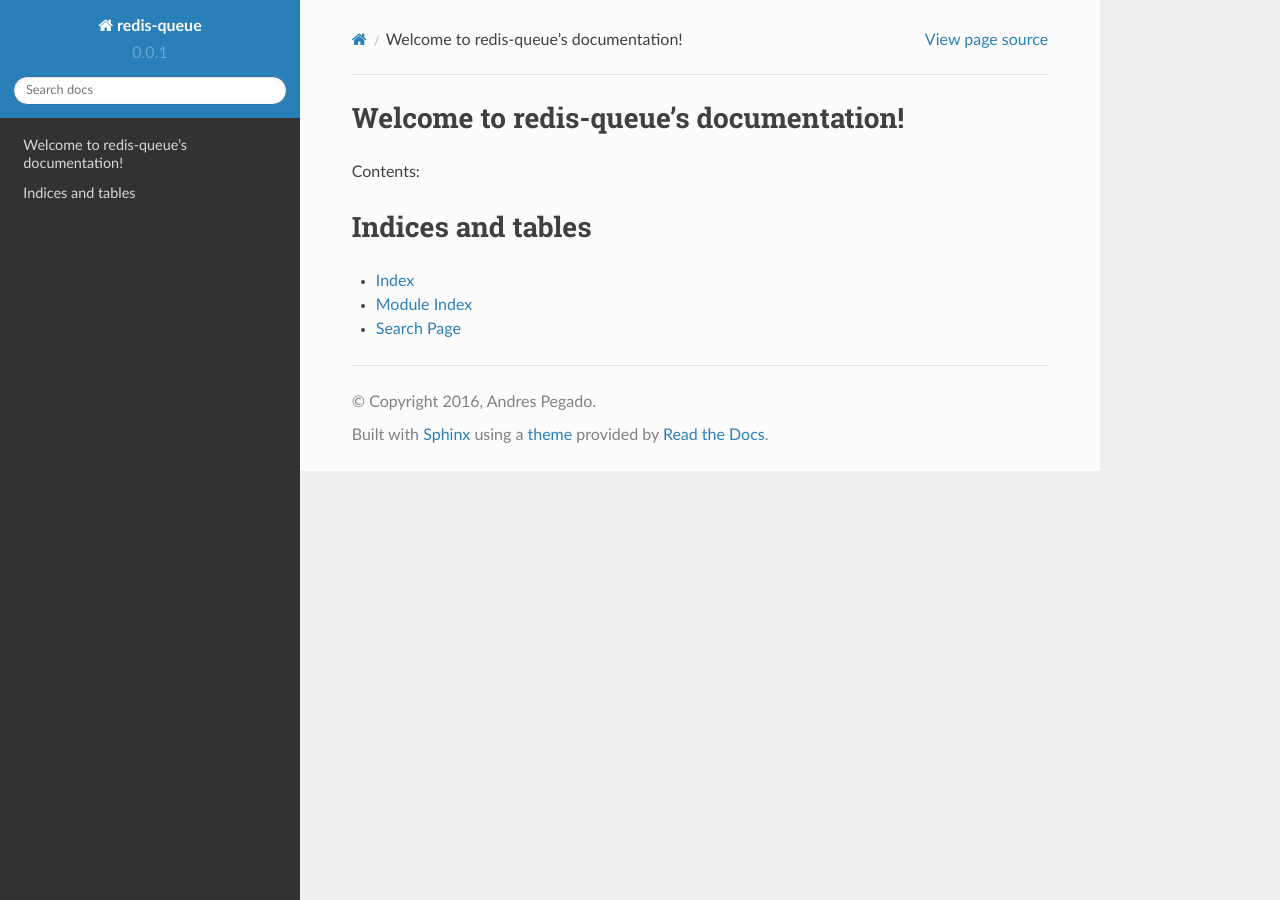
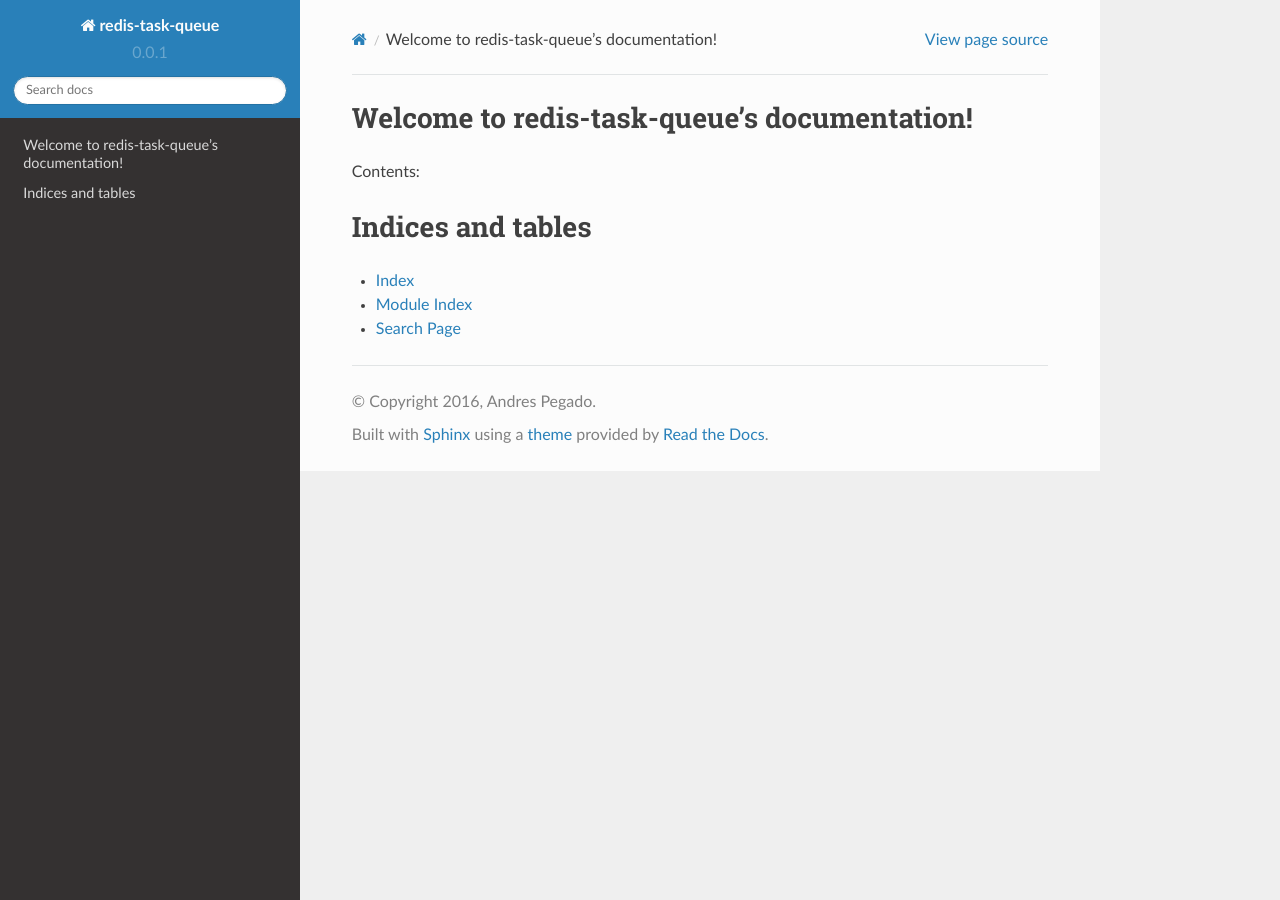
Before and after one commit to apegadoboureghida/redis-queue, a Sphinx documentation site: the page built from docs/source/index.rst, in a window 1280 px wide. Built offline with Sphinx 7.4.7 and the Read the Docs theme 2.0.0, drawn with Linux system fonts in a browser that asks for light colours.

```diff
--- a/docs/source/conf.py
+++ b/docs/source/conf.py
@@ -1,7 +1,7 @@
 #!/usr/bin/env python3
 # -*- coding: utf-8 -*-
 #
-# redis-queue documentation build configuration file, created by
+# redis-task-queue documentation build configuration file, created by
 # cookiecutter pipproject
 #
 # This file is execfile()d with the current directory set to its
@@ -48,7 +48,7 @@ source_suffix = '.rst'
 master_doc = 'index'
 
 # General information about the project.
-project = 'redis-queue'
+project = 'redis-task-queue'
 copyright = '2016, Andres Pegado'
 author = 'Andres Pegado'
 
@@ -123,7 +123,7 @@ html_theme = 'sphinx_rtd_theme'
 
 # The name for this set of Sphinx documents.
 # "<project> v<release> documentation" by default.
-#html_title = 'redis-queue v0.0.1'
+#html_title = 'redis-task-queue v0.0.1'
 
 # A shorter title for the navigation bar.  Default is the same as html_title.
 #html_short_title = None
@@ -205,7 +205,7 @@ html_static_path = ['_static']
 #html_search_scorer = 'scorer.js'
 
 # Output file base name for HTML help builder.
-htmlhelp_basename = 'redis-queuedoc'
+htmlhelp_basename = 'redis-task-queuedoc'
 
 # -- Options for LaTeX output ---------------------------------------------
 
@@ -227,7 +227,7 @@ latex_elements = {
 # (source start file, target name, title,
 #  author, documentclass [howto, manual, or own class]).
 latex_documents = [
-    (master_doc, 'redis-queue.tex', 'redis-queue Documentation',
+    (master_doc, 'redis-task-queue.tex', 'redis-task-queue Documentation',
      'Andres Pegado', 'manual'),
 ]
 
@@ -257,7 +257,7 @@ latex_documents = [
 # One entry per manual page. List of tuples
 # (source start file, name, description, authors, manual section).
 man_pages = [
-    (master_doc, 'redis-queue', 'redis-queue Documentation',
+    (master_doc, 'redis-task-queue', 'redis-task-queue Documentation',
      [author], 1)
 ]
 
@@ -271,8 +271,8 @@ man_pages = [
 # (source start file, target name, title, author,
 #  dir menu entry, description, category)
 texinfo_documents = [
-    (master_doc, 'redis-queue', 'redis-queue Documentation',
-     author, 'redis-queue', 'One line description of project.',
+    (master_doc, 'redis-task-queue', 'redis-task-queue Documentation',
+     author, 'redis-task-queue', 'One line description of project.',
      'Miscellaneous'),
 ]
 
--- a/docs/source/index.rst
+++ b/docs/source/index.rst
@@ -1,4 +1,4 @@
-Welcome to redis-queue's documentation!
+Welcome to redis-task-queue's documentation!
 =========================================
 
 Contents:
```
Also changed, not shown: README.md (+3 -3 lines), redis_task_queue/__init__.py (renamed from redis_queue/__init__.py, +4 -4 lines), setup.py (+4 -4 lines), 3 other files.
